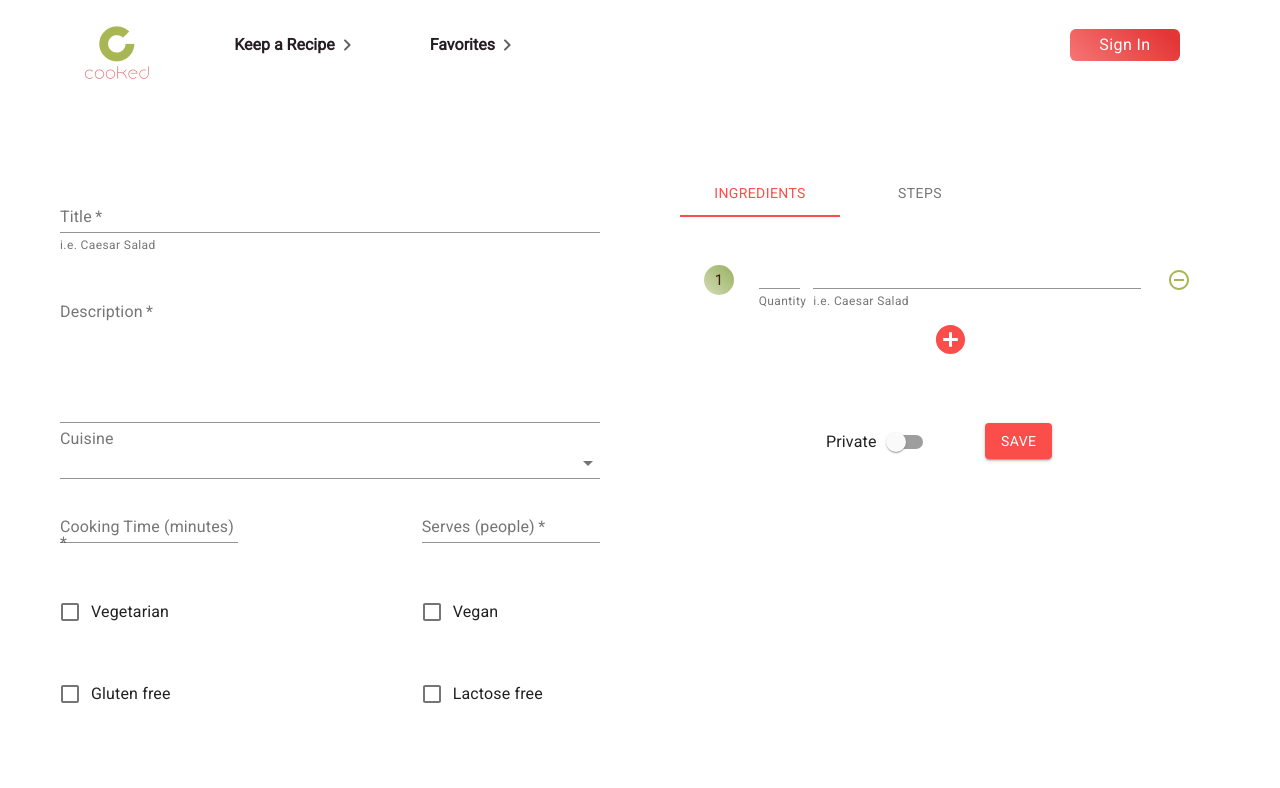
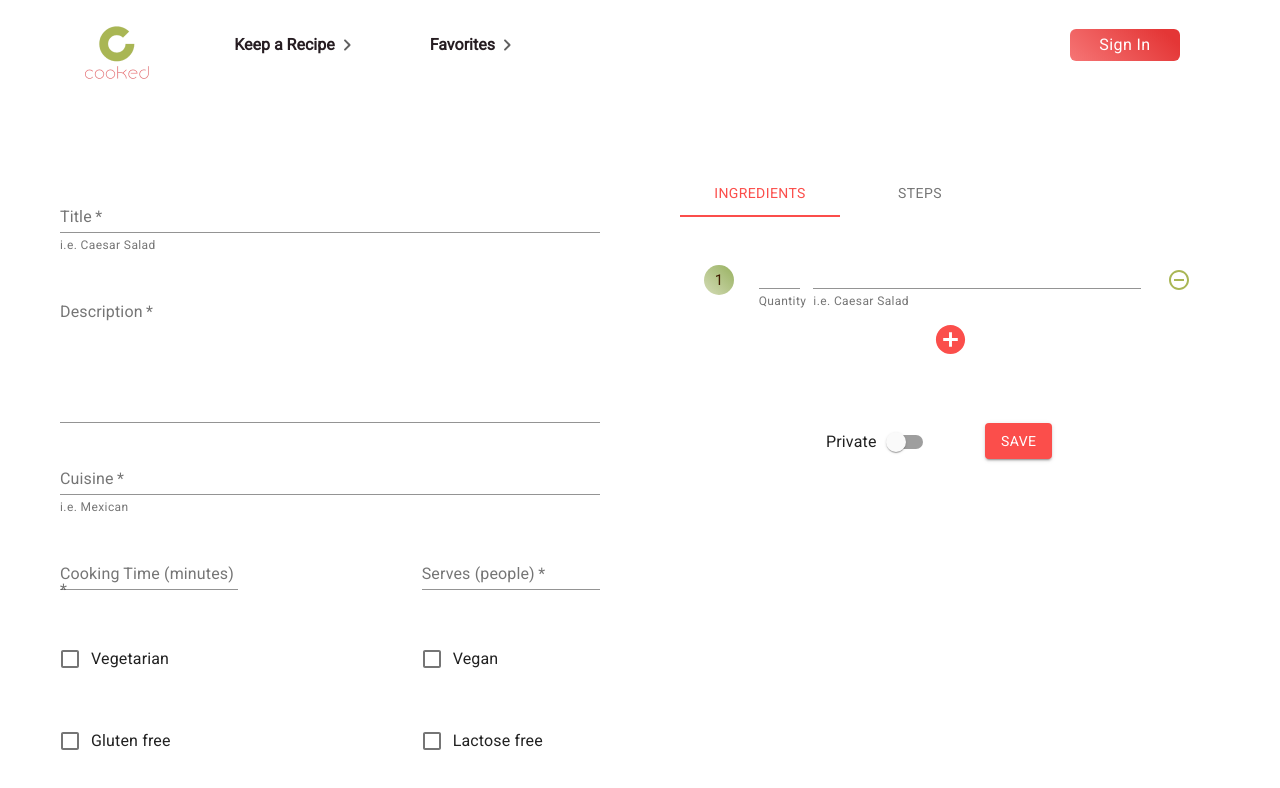
Before and after one commit to nataliajl/Cooked, a React (Create React App) app in the folder frontend/: page /keeparecipe in a window 1280 px wide. Shown: the top 788 px of the page. Built offline with nearby package versions, Linux system fonts and the light colour scheme; what @react-pdf/renderer would draw is missing.

Commit message:
Checkbox veg and cuisine textfield

```diff
--- a/frontend/src/components/AddRecipe/AddRecipeForm.js
+++ b/frontend/src/components/AddRecipe/AddRecipeForm.js
@@ -110,17 +110,20 @@ const NewAddRecipeForm = () => {
                                     margin="normal"
                                     multiline
                                 />
-                                <InputLabel id="cuisine-select">Cuisine</InputLabel>
-                                <Select
+                                {/* <InputLabel id="cuisine-select">Cuisine</InputLabel> */}
+                                <TextField
                                     fullWidth
                                     required
                                     id="cuisine-select"
-                                    name="category"
-                                    onChange={(e) => setCategory(e.target.value)}
-                                    formControlProps={{ fullWidth: true }}
+                                    type="text"
+                                    onInput={(e) => setCategory(e.target.value)}
+                                    value={category}
+                                    label="Cuisine"
+                                    helperText="i.e. Mexican"
                                     margin="normal"
-                                >
-                                    <MenuItem value="american">American</MenuItem>
+                                    className="input-test"
+                                />
+                                    {/* <MenuItem value="american">American</MenuItem>
                                     <MenuItem value="chinese">Chinese</MenuItem>
                                     <MenuItem value="french">French</MenuItem>
                                     <MenuItem value="indian">Indian</MenuItem>
@@ -130,7 +133,7 @@ const NewAddRecipeForm = () => {
                                     <MenuItem value="spanish">Spanish</MenuItem>
                                     <MenuItem value="thai">Thai</MenuItem>
                                     <MenuItem value="other">Other</MenuItem>
-                                </Select>
+                                </Select> */}
                                 <Grid container spacing={10} justify="space-between">
                                     <Grid item xs={5}>
                                         <TextField
--- a/frontend/src/components/AddRecipe/ListForm/StepsForm.js
+++ b/frontend/src/components/AddRecipe/ListForm/StepsForm.js
@@ -1,6 +1,6 @@
 import React from 'react';
 
-import { Grid, IconButton, TextField } from '@material-ui/core';
+import { colors, Grid, IconButton, TextField } from '@material-ui/core';
 import { AddCircle, RemoveCircleOutline } from '@material-ui/icons';
 
 import ItemCircle from '../../ItemCircle/ItemCircle';
--- a/frontend/src/components/Filter/Filter.js
+++ b/frontend/src/components/Filter/Filter.js
@@ -1,8 +1,8 @@
 import React from 'react';
 import Typography from '@material-ui/core/Typography';
 import {useFormControls} from './FormControls';
-import { Checkbox, TextField, List, Collapse, ListItem, ListItemIcon, ListItemText, Button} from '@material-ui/core';
-import { ExpandMore, FavoriteTwoTone, NavigateNext } from '@material-ui/icons';
+import { Checkbox, TextField, List, Collapse, ListItem, ListItemIcon, ListItemText, Button, FormControlLabel} from '@material-ui/core';
+import { ExpandMore, FavoriteTwoTone, NavigateNext, Eco } from '@material-ui/icons';
 import { OnlyIngredients, StyledSlider, StyledRating} from './FilterStyles';
 import Tag from './Tags/Tag';
 import { useStyles } from '../../screens/LandingScreen/LandingStyles';
@@ -24,6 +24,8 @@ export default function Filter() {
     handleClick,
     handleCheck,
 
+    handleVegetarian,
+    handleVegan,
 
     marks,
     sliderValue,
@@ -41,12 +43,24 @@ export default function Filter() {
   return (
       <form className={classes.root} onSubmit={e => handleFormSubmit(e)}>
         <Tag value={inputData} data={chipData} onChange={handleChange} onClick={handleAddChip} onDelete={handleDelete}/>
-        <div class='ingreSwitch' className={classes.row}>
+
+        <div className={classes.row}>
+          <div class='ingreSwitch' className={classes.row}>
             <Typography className={classes.font} gutterBottom>Only Inserted Ingredients</Typography>
             <OnlyIngredients checked={checked} onChange={toggleChecked} />
-
           </div>
 
+          <div>
+            <FormControlLabel
+            control={<Checkbox icon={<Eco className={classes.leafUnchecked}/>} checkedIcon={<Eco className={classes.leafChecked} />} onChange={handleVegetarian} name="checkedA"/>}
+            label="Vegetarian"
+            />
+            <FormControlLabel
+            control={<Checkbox icon={<Eco className={classes.leafUnchecked}/>} checkedIcon={<Eco className={classes.leafChecked} />} onChange={handleVegan} name="checkedA"/>}
+            label="Vegan"
+            />
+          </div>
+        </div>
         <div class='cuisineList'>
             <List>
               <ListItem button  className={classes.list} onClick={handleClick}>
--- a/frontend/src/components/Filter/FormControls.js
+++ b/frontend/src/components/Filter/FormControls.js
@@ -30,10 +30,10 @@ export const useFormControls = () => {
 
   const [isVeg, setVeg] = React.useState({vegetarian: false, vegan: false});
   const handleVegetarian = () => {
-    setVeg((prev) => !prev.vegetarian);
+    setVeg((prev) => {return {vegetarian:prev.vegetarian, vegan: !prev.vegan}});
   };
   const handleVegan = () => {
-    setVeg((prev) => !prev.vegan);
+    setVeg((prev) => {return {vegetarian:prev.vegetarian, vegan: !prev.vegan}});
   };
 
   const [inputCategories, setCategories] = React.useState([]);
@@ -89,7 +89,7 @@ export const useFormControls = () => {
       categories: cuisineSelected.length === 0? inputCategories : cuisineSelected,
       servingSize: sliderValue,
       rate: ratingValue,
-      vegetarian: isVeg.vegetarian,
+      vegetarian: isVeg.vegan? true : isVeg.vegetarian,
       vegan: isVeg.vegan,
       min: minutes.min,
       max: minutes.max === 0? 1440 : minutes.max
@@ -101,6 +101,7 @@ export const useFormControls = () => {
     e.preventDefault();
     if(chipData.length !== 0){
       const filter = handleFormValues();
+      console.log(filter);
       const response =  await filteredRecipes(filter);
       console.log(response);
       return history.push({
--- a/frontend/src/screens/LandingScreen/LandingStyles.js
+++ b/frontend/src/screens/LandingScreen/LandingStyles.js
@@ -64,7 +64,7 @@ export const useStyles = makeStyles((theme) => ({
     display: 'flex',
     flexDirection: 'row',
     alignItems: 'center',
-    justifyContent: 'center',
+    justifyContent: 'flex-start',
     padding: '0.5%'
   },
 
@@ -154,7 +154,7 @@ export const useStyles = makeStyles((theme) => ({
     justifyContent: 'flex-start',
     flexWrap: 'wrap',
     listStyle: 'none',
-    padding: '0.5%',
+    padding: '1%',
     maxWidth: '16rem',
 
     [theme.breakpoints.down(700)]: { //@media
@@ -174,6 +174,14 @@ export const useStyles = makeStyles((theme) => ({
       color: colors.palette.secondary.light,
       transition: 'color 0.4s',
     },
-  }
+  },
+
+  leafUnchecked: {
+    color: colors.palette.basic.b4,
+  },
+
+  leafChecked: {
+    color: colors.palette.secondary.main,
+  },
 
 }));
```
Also changed, not shown: 2 other files (tests, documents, lock files or other folders).
